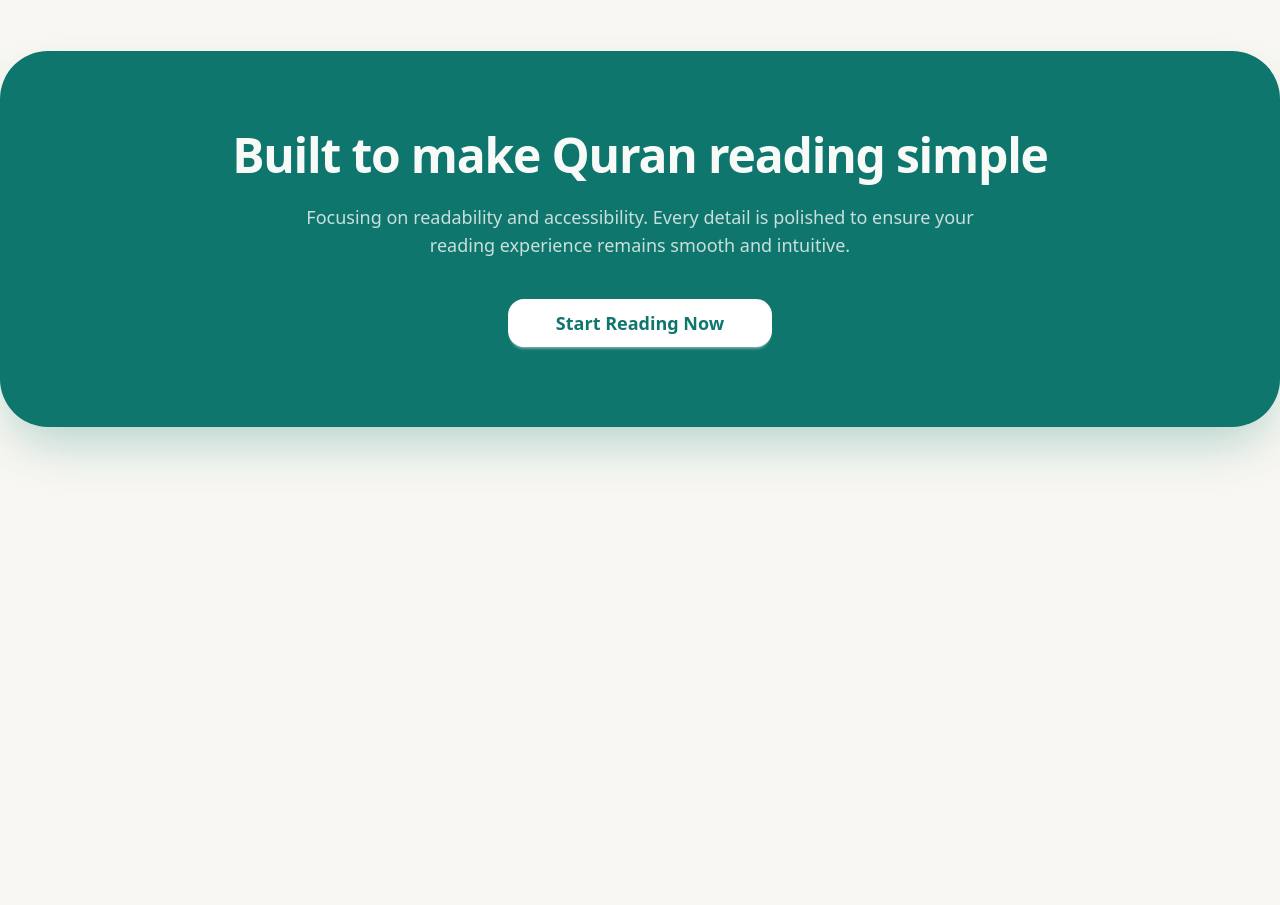
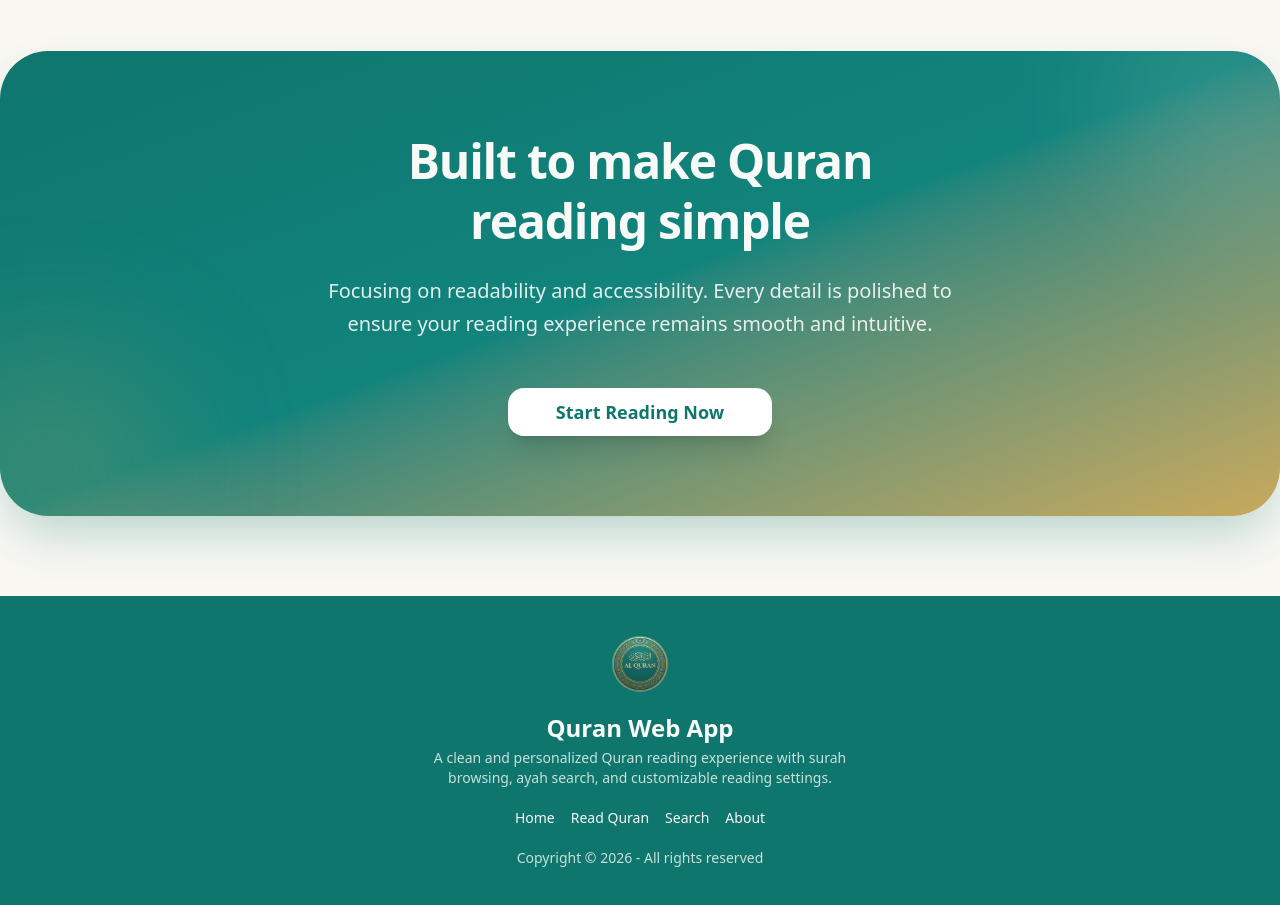
Before and after one commit to mahdi9162/quran-web-app-client, a Next.js app: page /about in a window 1280 px wide. Shown: the part 1560-2465 px from the top of the page. Before the commit the page ends 2067 px from the top, so only its background shows below. Built offline with nearby package versions, Linux system fonts and the light colour scheme; a web font is replaced by a local one.

Commit message:
feat: add simple footer for site navigation and branding

```diff
--- a/src/app/about/page.tsx
+++ b/src/app/about/page.tsx
@@ -5,24 +5,24 @@ import React from 'react';
 
 const coreValues = [
   {
-    title: "Purpose",
-    desc: "To provide a responsive and distraction-free Quran reading platform that feels modern, simple, and easy to use on all devices."
+    title: 'Purpose',
+    desc: 'To provide a responsive and distraction-free Quran reading platform that feels modern, simple, and easy to use on all devices.',
   },
   {
-    title: "Core Features",
-    desc: "Browse all surahs, read ayahs with translation, and search by keywords with fully personalized font and size controls."
+    title: 'Core Features',
+    desc: 'Browse all surahs, read ayahs with translation, and search by keywords with fully personalized font and size controls.',
   },
   {
-    title: "Experience",
-    desc: "Reading settings are saved locally, ensuring your preferred Arabic font and sizes remain available every time you return."
-  }
+    title: 'Experience',
+    desc: 'Reading settings are saved locally, ensuring your preferred Arabic font and sizes remain available every time you return.',
+  },
 ];
 
 const features = [
-  { title: "Complete Surah Listing", desc: "Browse all 114 surahs with Arabic and transliterated names in a clean layout." },
-  { title: "Detailed Ayah Reading", desc: "Read Arabic ayahs together with English translation in a structured interface." },
-  { title: "Powerful Search", desc: "Search ayahs by translation text to quickly find verses related to specific themes." },
-  { title: "Personalized Reading", desc: "Customize Arabic font style, font size, and translation size based on preference." }
+  { title: 'Complete Surah Listing', desc: 'Browse all 114 surahs with Arabic and transliterated names in a clean layout.' },
+  { title: 'Detailed Ayah Reading', desc: 'Read Arabic ayahs together with English translation in a structured interface.' },
+  { title: 'Powerful Search', desc: 'Search ayahs by translation text to quickly find verses related to specific themes.' },
+  { title: 'Personalized Reading', desc: 'Customize Arabic font style, font size, and translation size based on preference.' },
 ];
 
 const AboutPage = () => {
@@ -45,8 +45,8 @@ const AboutPage = () => {
               </h1>
 
               <p className="max-w-xl text-sm md:text-lg leading-relaxed text-base-content/70">
-                This application is designed to make spiritual reading more comfortable and personalized.
-                Experience a distraction-free interface built for the modern digital age.
+                This application is designed to make spiritual reading more comfortable and personalized. Experience a distraction-free
+                interface built for the modern digital age.
               </p>
             </div>
 
@@ -63,7 +63,13 @@ const AboutPage = () => {
           <div className="relative group">
             <div className="absolute -inset-4 rounded-[2.5rem] bg-linear-to-tr from-primary/10 to-secondary/10 blur-2xl transition-all group-hover:scale-105" />
             <div className="relative h-80 w-full overflow-hidden rounded-4xl border border-base-300 bg-base-100 shadow-2xl md:h-112.5">
-              <Image src="/about-quran.webp" alt="Quran reading" fill className="object-cover transition-transform duration-700 group-hover:scale-110" priority />
+              <Image
+                src="/about-quran.webp"
+                alt="Quran reading"
+                fill
+                className="object-cover transition-transform duration-700 group-hover:scale-110"
+                priority
+              />
             </div>
           </div>
         </div>
@@ -71,7 +77,10 @@ const AboutPage = () => {
         {/* 2. Core Values */}
         <div className="mt-24 grid gap-6 md:grid-cols-3">
           {coreValues.map((item, idx) => (
-            <div key={idx} className="rounded-3xl border border-base-300 bg-base-100 p-8 shadow-sm transition-all hover:border-primary/30 hover:shadow-md">
+            <div
+              key={idx}
+              className="rounded-3xl border border-base-300 bg-base-100 p-8 shadow-sm transition-all hover:border-primary/30 hover:shadow-md"
+            >
               <h2 className="text-xl font-black text-primary uppercase tracking-tighter">{item.title}</h2>
               <p className="mt-4 md:leading-relaxed text-base-content/70">{item.desc}</p>
             </div>
@@ -87,26 +96,39 @@ const AboutPage = () => {
 
           <div className="grid gap-6 md:grid-cols-2">
             {features.map((feature, idx) => (
-              <div key={idx} className="group rounded-2xl bg-base-200/50 p-6 border border-transparent transition-all hover:border-primary/20 hover:bg-base-100">
+              <div
+                key={idx}
+                className="group rounded-2xl bg-base-200/50 p-6 border border-transparent transition-all hover:border-primary/20 hover:bg-base-100"
+              >
                 <h3 className="text-lg font-bold text-base-content transition-colors group-hover:text-primary">{feature.title}</h3>
-                <p className="mt-2 text-sm md:leading-7 text-base-content/60">
-                  {feature.desc}
-                </p>
+                <p className="mt-2 text-sm md:leading-7 text-base-content/60">{feature.desc}</p>
               </div>
             ))}
           </div>
         </div>
 
         {/* 4. Bottom CTA */}
-        <div className="mt-24 relative overflow-hidden rounded-[3rem] bg-primary p-10 text-center text-primary-content shadow-2xl shadow-primary/30 md:p-20">
-          {/*  overlay effect */}
+        <div className="mt-24 relative overflow-hidden rounded-[3rem] bg-linear-to-br from-primary via-[#11847c] to-secondary p-10 text-center text-primary-content shadow-2xl shadow-primary/30 md:p-20 group">
+          {/*  Overlay Effect */}
+          <div className="absolute inset-0 bg-black/5 opacity-0 transition-opacity duration-500 group-hover:opacity-100" />
+
+          {/* Animated Circle */}
+          <div className="absolute -right-20 -top-20 h-64 w-64 rounded-full bg-white/10 blur-3xl" />
+          <div className="absolute -left-20 -bottom-20 h-64 w-64 rounded-full bg-secondary/20 blur-3xl" />
+
           <div className="relative z-10 space-y-6">
-            <h2 className="text-2xl font-bold md:text-5xl tracking-tight">Built to make Quran reading simple</h2>
-            <p className="mx-auto max-w-2xl md:text-lg opacity-80">
-              Focusing on readability and accessibility. Every detail is polished to ensure your reading experience remains smooth and intuitive.
+            <h2 className="text-3xl font-bold md:text-5xl tracking-tight leading-tight">
+              Built to make Quran <br className="hidden md:block" /> reading simple
+            </h2>
+            <p className="mx-auto max-w-2xl text-base md:text-xl opacity-90 font-medium leading-relaxed">
+              Focusing on readability and accessibility. Every detail is polished to ensure your reading experience remains smooth and
+              intuitive.
             </p>
-            <div className="pt-4">
-               <Link href="/surahs" className="btn bg-white text-primary hover:bg-base-200 border-none md:btn-lg rounded-2xl py-6 px-12 font-bold transition-transform hover:scale-105">
+            <div className="pt-6">
+              <Link
+                href="/surahs"
+                className="btn bg-white text-primary hover:bg-base-200 border-none btn-lg rounded-2xl px-12 font-bold transition-all shadow-xl hover:scale-105 hover:shadow-2xl"
+              >
                 Start Reading Now
               </Link>
             </div>
--- a/src/app/layout.tsx
+++ b/src/app/layout.tsx
@@ -4,6 +4,7 @@ import './globals.css';
 import Navbar from '@/components/shared/Navbar';
 import SettingsSidebar from '@/components/shared/SettingsSidebar';
 import { SettingsProvider } from '@/context/settings-context';
+import Footer from '@/components/shared/Footer';
 
 // Fonts-----------------------------
 
@@ -69,12 +70,14 @@ export default function RootLayout({
       ${scheherazade.variable}
       ${notoNaskh.variable}
       ${notoKufi.variable}
-      ${lateef.variable} h-full antialiased`}>
+      ${lateef.variable} h-full antialiased`}
+    >
       <body className="min-h-full flex flex-col">
         <SettingsProvider>
           <SettingsSidebar>
             <Navbar />
             <main className="flex-1">{children}</main>
+            <Footer />
           </SettingsSidebar>
         </SettingsProvider>
       </body>
--- /dev/null
+++ b/src/components/shared/Footer.tsx
@@ -0,0 +1,43 @@
+import Link from 'next/link';
+import React from 'react';
+import Logo from './Logo';
+
+const Footer = () => {
+  return (
+    <footer className="footer footer-center bg-primary text-primary-content px-4 py-10">
+      <aside className="space-y-3">
+        <div className="flex items-center justify-center">
+          <div className="flex h-14 w-14 items-center justify-center rounded-full border border-primary-content/20 bg-primary-content/10 text-2xl font-bold">
+            <Logo />
+          </div>
+        </div>
+
+        <div className="space-y-1 text-center">
+          <p className="text-2xl font-bold">Quran Web App</p>
+          <p className="max-w-md text-sm text-primary-content/80">
+            A clean and personalized Quran reading experience with surah browsing, ayah search, and customizable reading settings.
+          </p>
+        </div>
+
+        <div className="flex flex-wrap items-center justify-center gap-4 text-sm font-medium">
+          <Link href="/" className="link link-hover">
+            Home
+          </Link>
+          <Link href="/surahs" className="link link-hover">
+            Read Quran
+          </Link>
+          <Link href="/search" className="link link-hover">
+            Search
+          </Link>
+          <Link href="/about" className="link link-hover">
+            About
+          </Link>
+        </div>
+
+        <p className="text-sm text-primary-content/80">Copyright © {new Date().getFullYear()} - All rights reserved</p>
+      </aside>
+    </footer>
+  );
+};
+
+export default Footer;
```
Also changed, not shown: src/components/shared/VerseItem.tsx (deleted).
